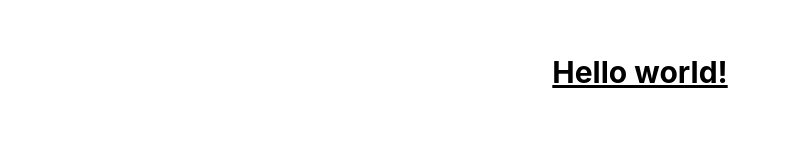
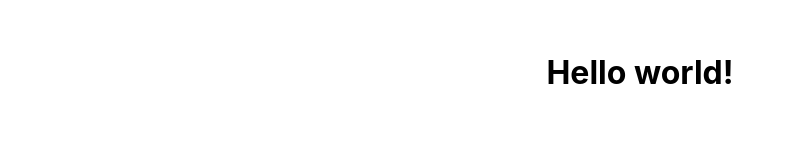
Before and after one commit to Kartm/kartm.github.io, a Next.js app: page / in a window 1280 px wide. Shown: the part 328-488 px from the top of the page, without its empty margins (0-794 px from the left). Built offline with nearby package versions, Linux system fonts and the light colour scheme.

Commit message:
Remove tailwind

```diff
--- a/package.json
+++ b/package.json
@@ -17,14 +17,10 @@
     "react-dom": "17.0.2"
   },
   "devDependencies": {
-    "@nuxt/postcss8": "^1.1.3",
     "@types/node": "17.0.5",
     "@types/react": "^17.0.38",
-    "autoprefixer": "^10.4.0",
     "eslint": "8.5.0",
     "eslint-config-next": "12.0.7",
-    "postcss": "^8.4.5",
-    "tailwindcss": "^3.0.7",
     "typescript": "4.5.4"
   }
 }
--- a/postcss.config.js
+++ /dev/null
@@ -1,6 +0,0 @@
-module.exports = {
-  plugins: {
-    tailwindcss: {},
-    autoprefixer: {},
-  },
-}
--- a/styles/globals.css
+++ b/styles/globals.css
@@ -1,7 +1,3 @@
-@tailwind base;
-@tailwind components;
-@tailwind utilities;
-
 html,
 body {
   padding: 0;
--- a/tailwind.config.js
+++ /dev/null
@@ -1,10 +0,0 @@
-module.exports = {
-  content: [
-    "./pages/**/*.{js,ts,jsx,tsx,mdx}",
-    "./components/**/*.{js,ts,jsx,tsx,mdx}",
-  ],
-  theme: {
-    extend: {},
-  },
-  plugins: [],
-};
```
